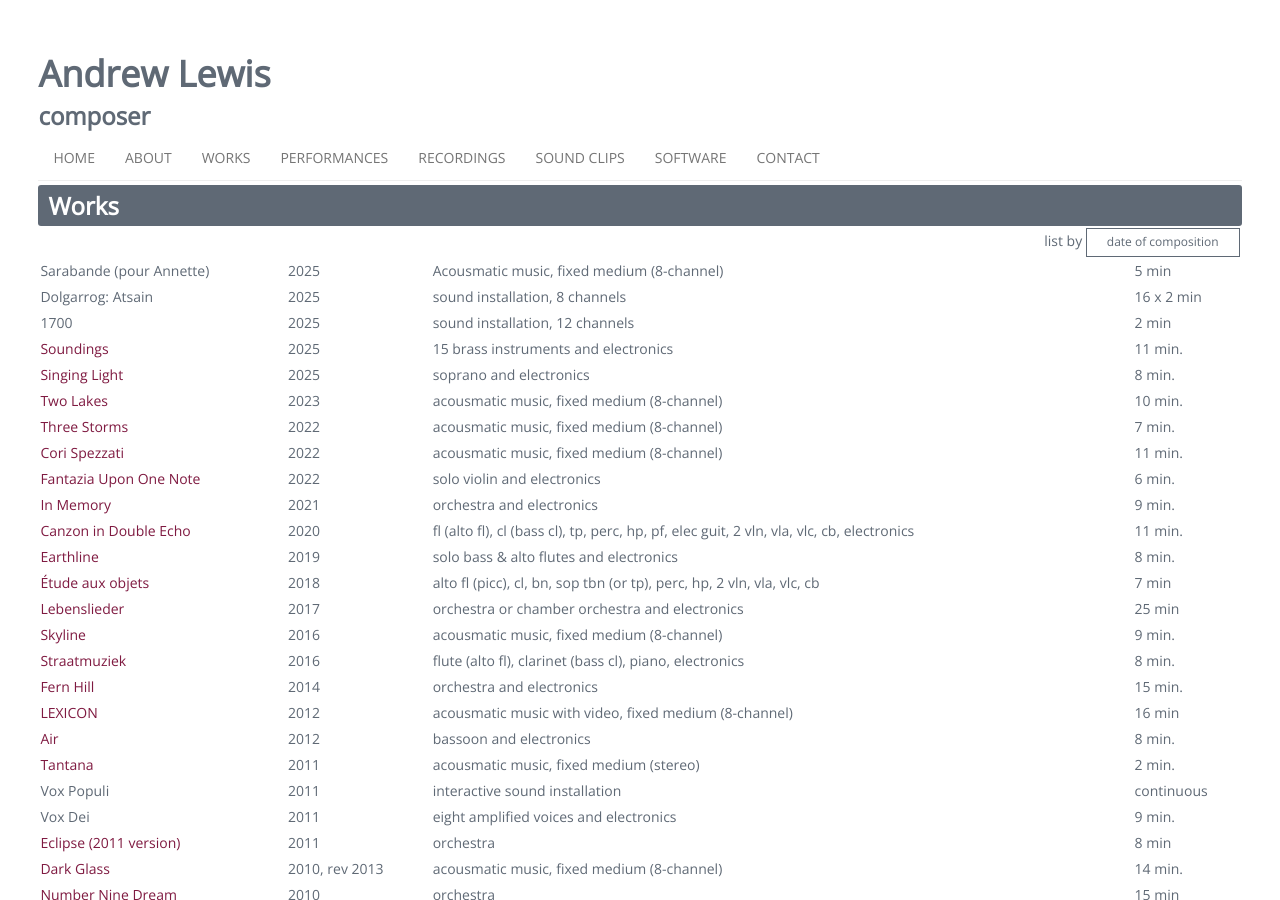
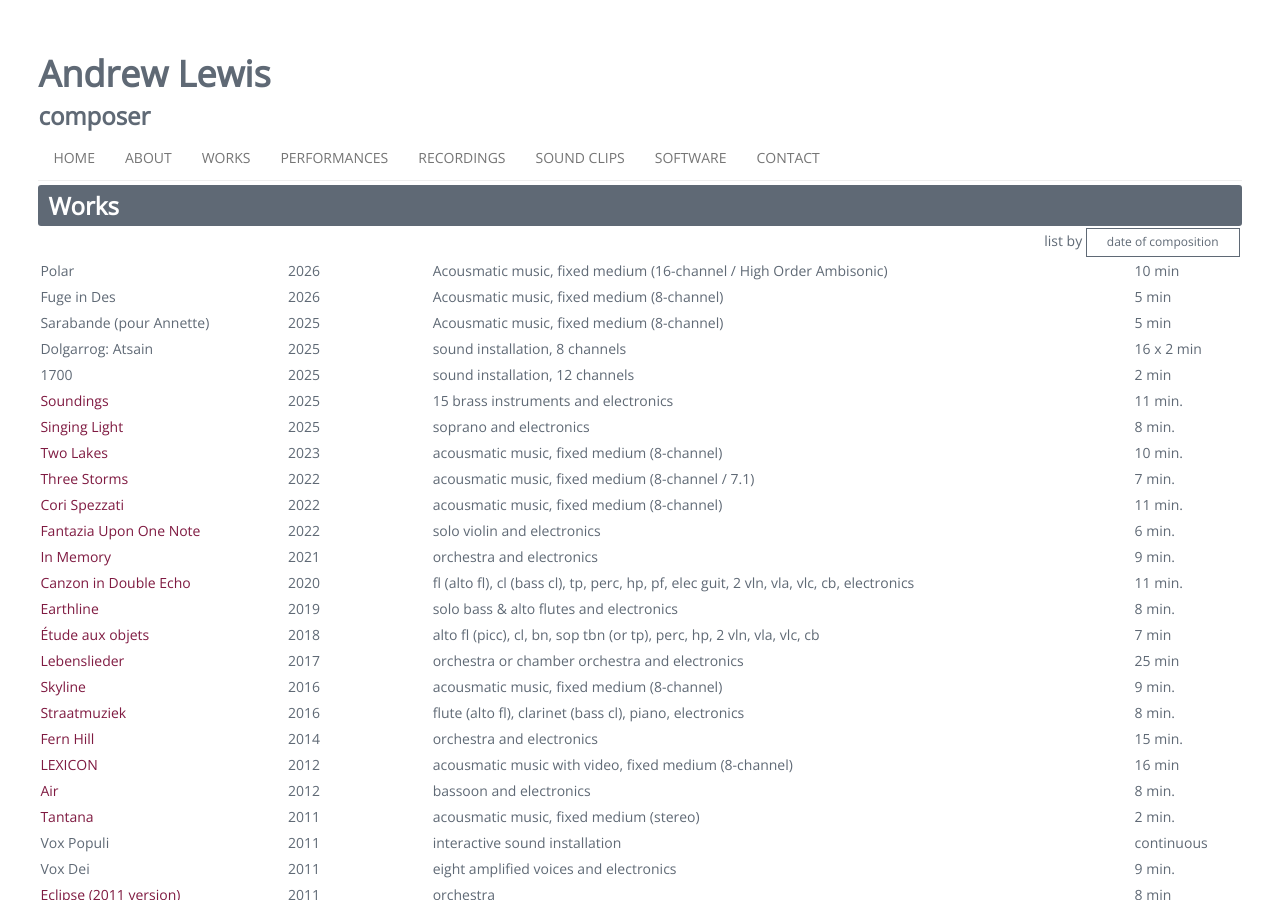
Before and after one commit to acousmatician/acousmatician.github.io, a Jekyll site: the page built from workschron.html, in a window 1280 px wide and 900 px high. Built offline with Jekyll 4.4.1, drawn with Linux system fonts in a browser that asks for light colours; nearby versions of some CDN libraries; library files that are not in the unit come from our copies.

Commit message:
Added Fuge in Des and Polar

```diff
--- a/workschron.html
+++ b/workschron.html
@@ -12,6 +12,18 @@ title: Andrew Lewis | Works
                 <div class="dropdown-content"> <a href="works.html">genre/forces</a></div>
               </div>
             </td>
+            <tr>
+            <td>Polar</td>
+            <td>2026</td>
+            <td>Acousmatic music, fixed medium (16-channel / High Order Ambisonic) </td>
+            <td>10 min</td>
+          </tr>
+            <tr>
+            <td>Fuge in Des</td>
+            <td>2026</td>
+            <td>Acousmatic music, fixed medium (8-channel) </td>
+            <td>5 min</td>
+          </tr>
             <tr>
             <td>Sarabande (pour Annette)</td>
             <td>2025</td>
@@ -54,7 +66,7 @@ title: Andrew Lewis | Works
           <tr>
             <td><a href="works/three_storms.html" title="Three Storms">Three Storms</a></td>
             <td>2022</td>
-            <td>acousmatic music, fixed medium (8-channel)</td>
+            <td>acousmatic music, fixed medium (8-channel / 7.1)</td>
             <td>7 min.</td>
           </tr>
           <tr>
```
Also changed, not shown: works.html (+12 -0 lines).
